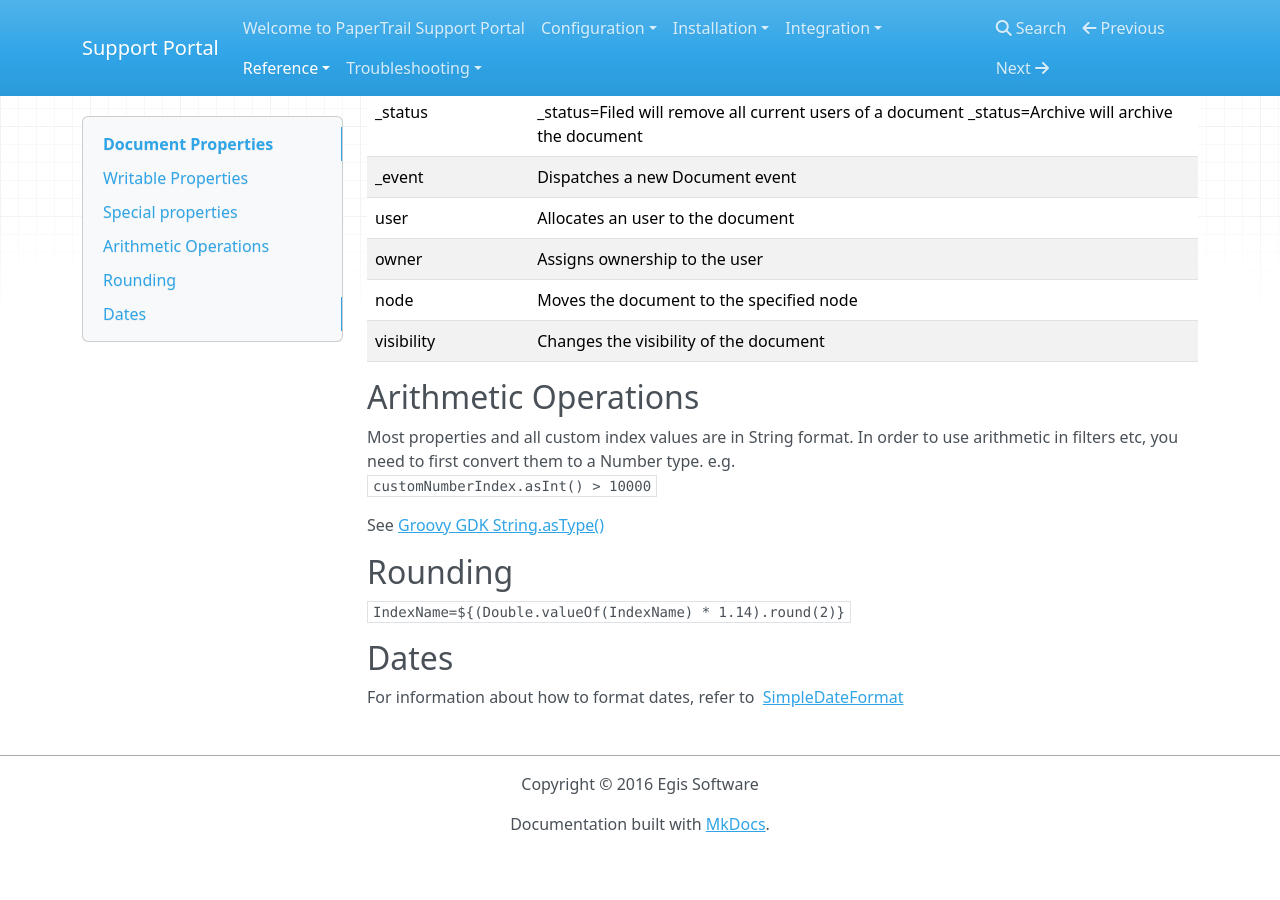
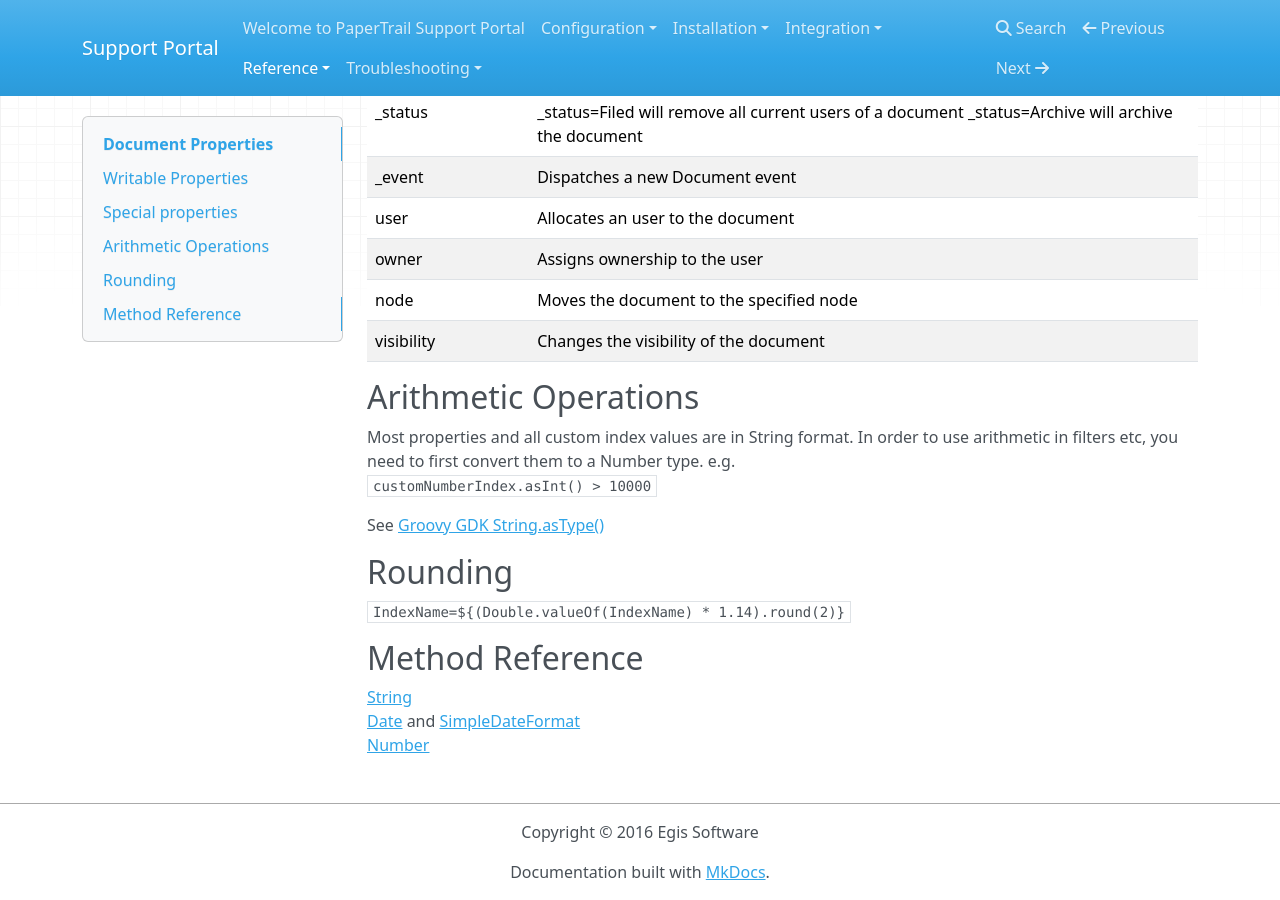
Before and after one commit to ryanegis/support-portal, an MkDocs documentation site: the page built from docs/Reference/document-properties.md, in a window 1280 px wide and 900 px high, scrolled down 2076 px. Built offline with MkDocs 1.6.1, drawn with Linux system fonts in a browser that asks for light colours; nearby versions of some CDN libraries; old or Windows-style settings are respelled for this version of MkDocs; before the commit the page ends 2928 px from its top, so only the background shows below that.

Commit message:
Update and rename Document Properties.md to document-properties.md

```diff
--- a/docs/Reference/Document Properties.md
+++ b/docs/Reference/document-properties.md
@@ -71,6 +71,7 @@ Due to the large number of places, indexes/properties can be updated. It being t
 | visibility	   | Changes the visibility of the document
 
 
+
 ## Arithmetic Operations
 
 Most properties and all custom index values are in String format. In order to use arithmetic in filters etc, you need to first convert them to a Number type. e.g.
@@ -82,6 +83,8 @@ See [Groovy GDK String.asType()](http://docs.groovy-lang.org/latest/html/groovy-
 
 `IndexName=${(Double.valueOf(IndexName) * 1.14).round(2)} `
 
-## Dates
+## Method Reference
 
-For information about how to format dates, refer to  [SimpleDateFormat](http://download.oracle.com/javase/7/docs/api/java/text/SimpleDateFormat.html.)
+[String](http://docs.groovy-lang.org/docs/latest/html/groovy-jdk/java/lang/String.html)
+[Date](http://docs.groovy-lang.org/docs/latest/html/groovy-jdk/java/util/Date.html) and [SimpleDateFormat](http://download.oracle.com/javase/7/docs/api/java/text/SimpleDateFormat.html.)
+[Number](http://docs.groovy-lang.org/docs/latest/html/groovy-jdk/java/lang/Number.html)
```
